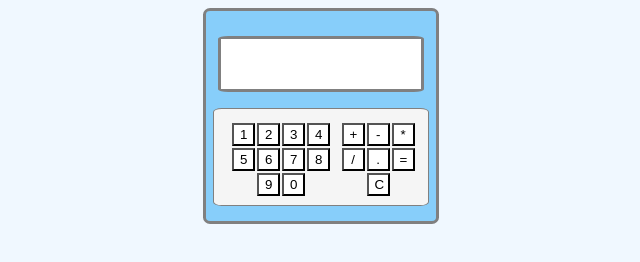
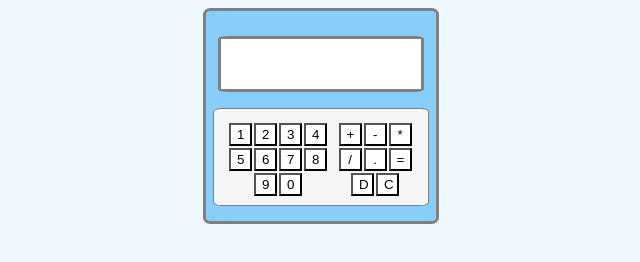
Before and after one commit to Bether12/calculator, a plain HTML site: page index.html in a window 1280 px wide. Shown: the whole page, without its empty margins (319-959 px from the left). Drawn offline with Linux system fonts and the light colour scheme.

Commit message:
Add D (delete) button to the calculator

```diff
--- a/index.html
+++ b/index.html
@@ -30,6 +30,7 @@
                 <button id="b/">/</button>
                 <button id="b.">.</button>
                 <button id="b=">=</button>
+                <button id="bD">D</button>
                 <button id="bC">C</button>
             </div>
         </div>
```
